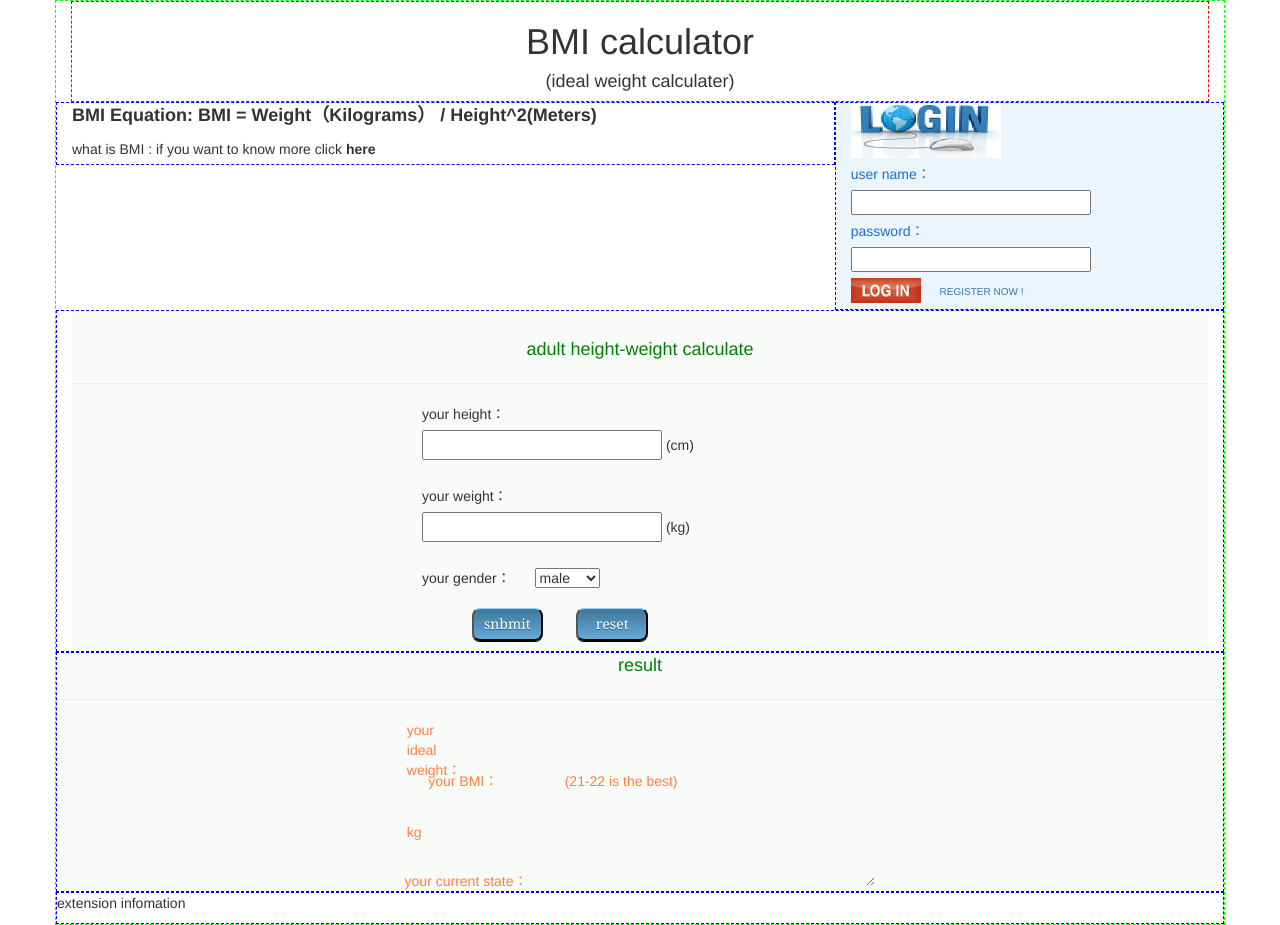
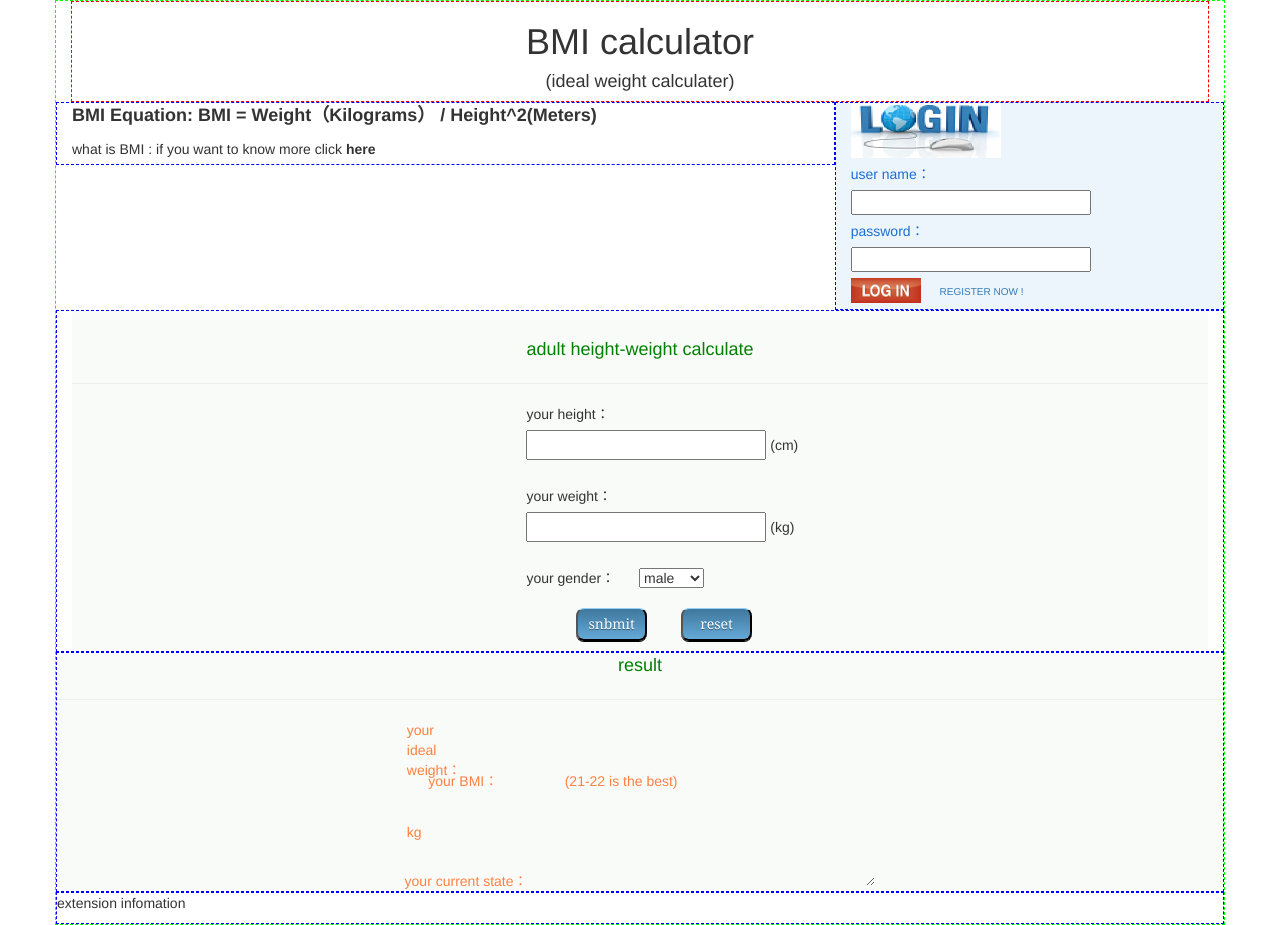
Before and after one commit to TangqiFeng/BMI-calculator-webapp-python-flask-, a Flask app: page / in a window 1280 px wide. Run offline with Flask 2, Linux system fonts and the light colour scheme; some libraries are stand-ins or nearby versions.

Commit message:
changed frame

```diff
--- a/templates/index.html
+++ b/templates/index.html
@@ -54,7 +54,7 @@
         }
 
         .tableForm1 {
-            padding-left: 350px;
+            padding-left: 40%;
             padding-bottom: 10px;
         }
 
```
